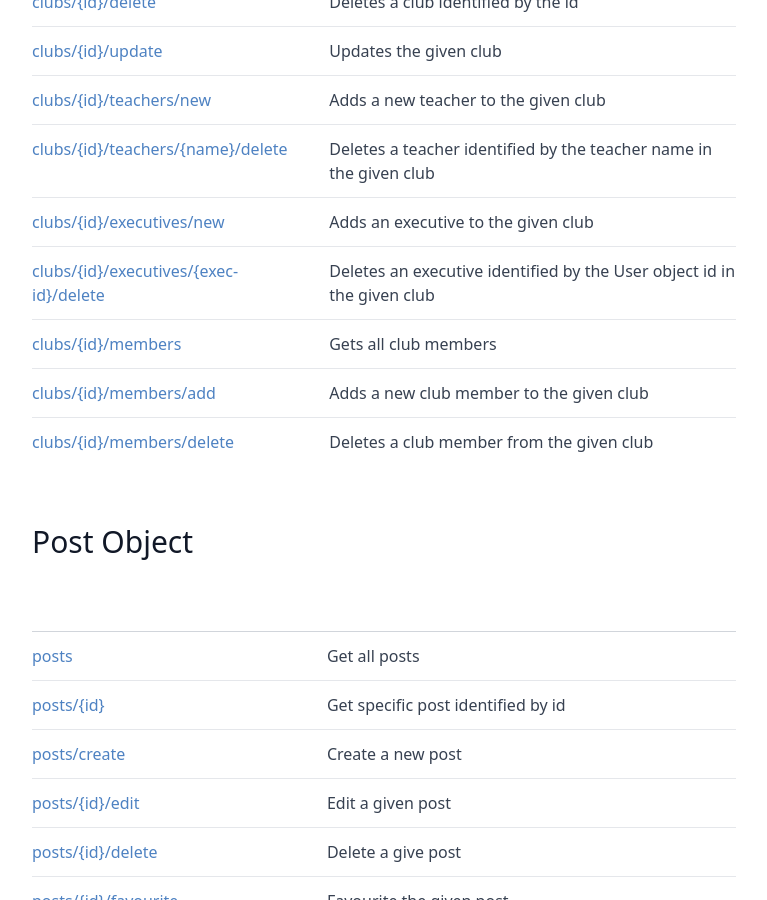
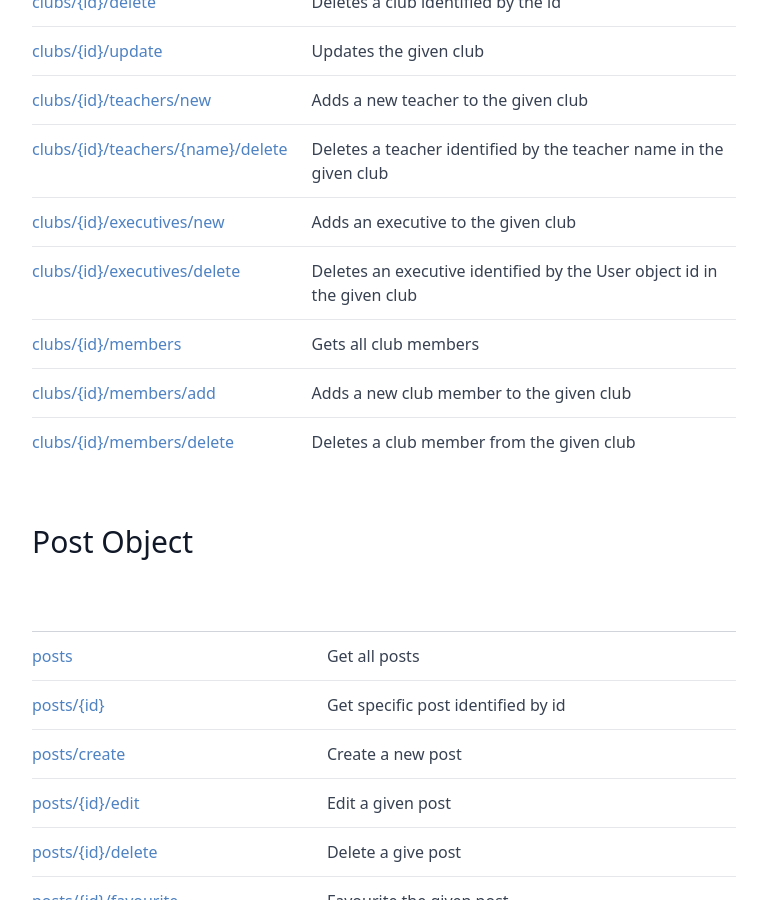
Before and after one commit to ayj-develops/api-specs, a Jekyll site: the page built from _docs/endpoints.md, in a window 1280 px wide and 900 px high, scrolled down 1018 px. Shown: the whole window, without its empty margins (256-1023 px from the left). Built offline with Jekyll 4.4.1, drawn with Linux system fonts in a browser that asks for light colours; nearby versions of some CDN libraries.

Commit message:
revise endpoint url

```diff
--- a/_docs/endpoints.md
+++ b/_docs/endpoints.md
@@ -14,21 +14,21 @@ The following API endpoints are used to programmatically create, retrieve, updat
 
 ## Club Object
 
-|                                                                                                              |                                                                         |
-| ------------------------------------------------------------------------------------------------------------ | ----------------------------------------------------------------------- |
-| [clubs]({{ site.baseurl }}/club-endpoint/clubs)                                                              | Get all clubs                                                           |
-| [clubs/create]({{ site.baseurl }}/club-endpoint/clubs-create)                                                | Creates a new club                                                      |
-| [clubs/{id}]({{ site.baseurl }}/club-endpoint/clubs-id)                                                      | Gets a club identified by the id                                        |
-| [clubs/{id}/posts]({{ site.baseurl }}/club-endpoint/clubs-id-posts)                                          | Get all posts with the given club's id in the post's club field         |
-| [clubs/{id}/delete]({{ site.baseurl }}/club-endpoint/clubs-id-delete)                                        | Deletes a club identified by the id                                     |
-| [clubs/{id}/update]({{ site.baseurl }}/club-endpoint/clubs-id-update)                                        | Updates the given club                                                  |
-| [clubs/{id}/teachers/new]({{ site.baseurl }}/club-endpoint/clubs-id-teachers-new)                            | Adds a new teacher to the given club                                    |
-| [clubs/{id}/teachers/{name}/delete]({{ site.baseurl }}/club-endpoint/clubs-id-teachers-name-delete)          | Deletes a teacher identified by the teacher name in the given club      |
-| [clubs/{id}/executives/new]({{ site.baseurl }}/club-endpoint/clubs-id-executives-new)                        | Adds an executive to the given club                                     |
-| [clubs/{id}/executives/{exec-id}/delete]({{ site.baseurl }}/club-endpoint/clubs-id-executives-execid-delete) | Deletes an executive identified by the User object id in the given club |
-| [clubs/{id}/members]({{ site.baseurl }}/club-endpoint/clubs-id-members)                                      | Gets all club members                                                   |
-| [clubs/{id}/members/add]({{ site.baseurl }}/club-endpoint/clubs-id-members-add)                              | Adds a new club member to the given club                                |
-| [clubs/{id}/members/delete]({{ site.baseurl }}/club-endpoint/clubs-id-members-delete)                        | Deletes a club member from the given club                               |
+|                                                                                                     |                                                                         |
+| --------------------------------------------------------------------------------------------------- | ----------------------------------------------------------------------- |
+| [clubs]({{ site.baseurl }}/club-endpoint/clubs)                                                     | Get all clubs                                                           |
+| [clubs/create]({{ site.baseurl }}/club-endpoint/clubs-create)                                       | Creates a new club                                                      |
+| [clubs/{id}]({{ site.baseurl }}/club-endpoint/clubs-id)                                             | Gets a club identified by the id                                        |
+| [clubs/{id}/posts]({{ site.baseurl }}/club-endpoint/clubs-id-posts)                                 | Get all posts with the given club's id in the post's club field         |
+| [clubs/{id}/delete]({{ site.baseurl }}/club-endpoint/clubs-id-delete)                               | Deletes a club identified by the id                                     |
+| [clubs/{id}/update]({{ site.baseurl }}/club-endpoint/clubs-id-update)                               | Updates the given club                                                  |
+| [clubs/{id}/teachers/new]({{ site.baseurl }}/club-endpoint/clubs-id-teachers-new)                   | Adds a new teacher to the given club                                    |
+| [clubs/{id}/teachers/{name}/delete]({{ site.baseurl }}/club-endpoint/clubs-id-teachers-name-delete) | Deletes a teacher identified by the teacher name in the given club      |
+| [clubs/{id}/executives/new]({{ site.baseurl }}/club-endpoint/clubs-id-executives-new)               | Adds an executive to the given club                                     |
+| [clubs/{id}/executives/delete]({{ site.baseurl }}/club-endpoint/clubs-id-executives-delete)         | Deletes an executive identified by the User object id in the given club |
+| [clubs/{id}/members]({{ site.baseurl }}/club-endpoint/clubs-id-members)                             | Gets all club members                                                   |
+| [clubs/{id}/members/add]({{ site.baseurl }}/club-endpoint/clubs-id-members-add)                     | Adds a new club member to the given club                                |
+| [clubs/{id}/members/delete]({{ site.baseurl }}/club-endpoint/clubs-id-members-delete)               | Deletes a club member from the given club                               |
 
 
 ## Post Object
```
Also changed, not shown: _club-endpoint/clubs-id-executives-delete.md (added, +5 -0 lines), _club-endpoint/clubs-id-executives-execid-delete.md (deleted, +0 -5 lines).
